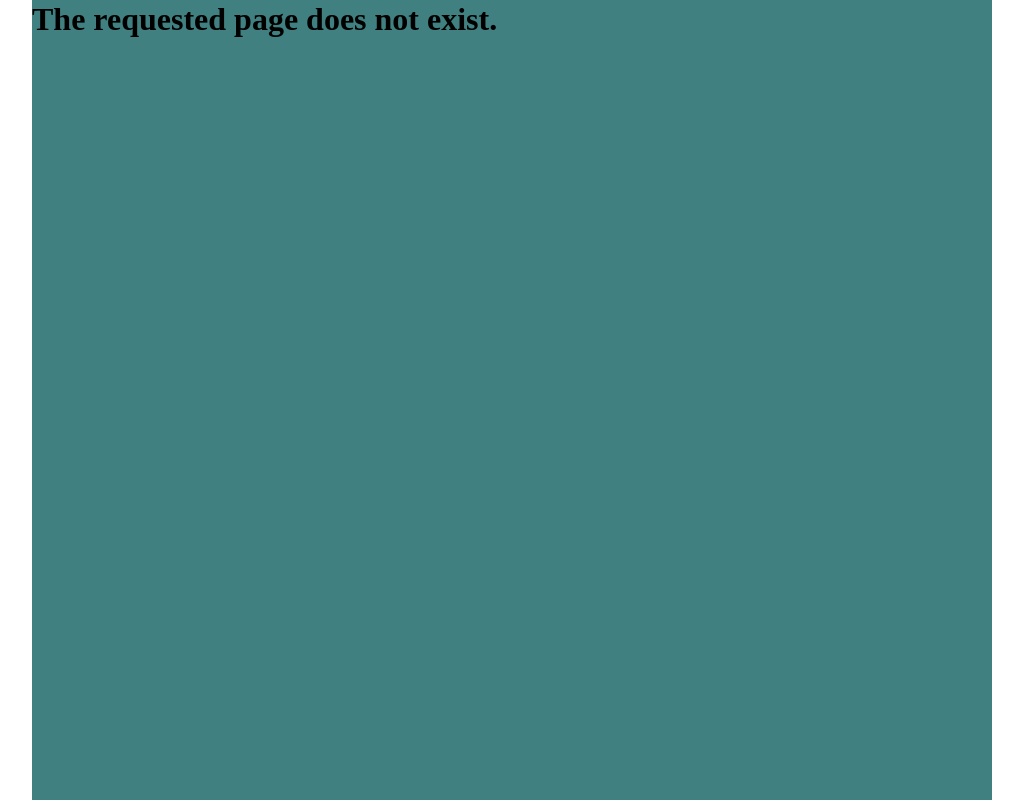
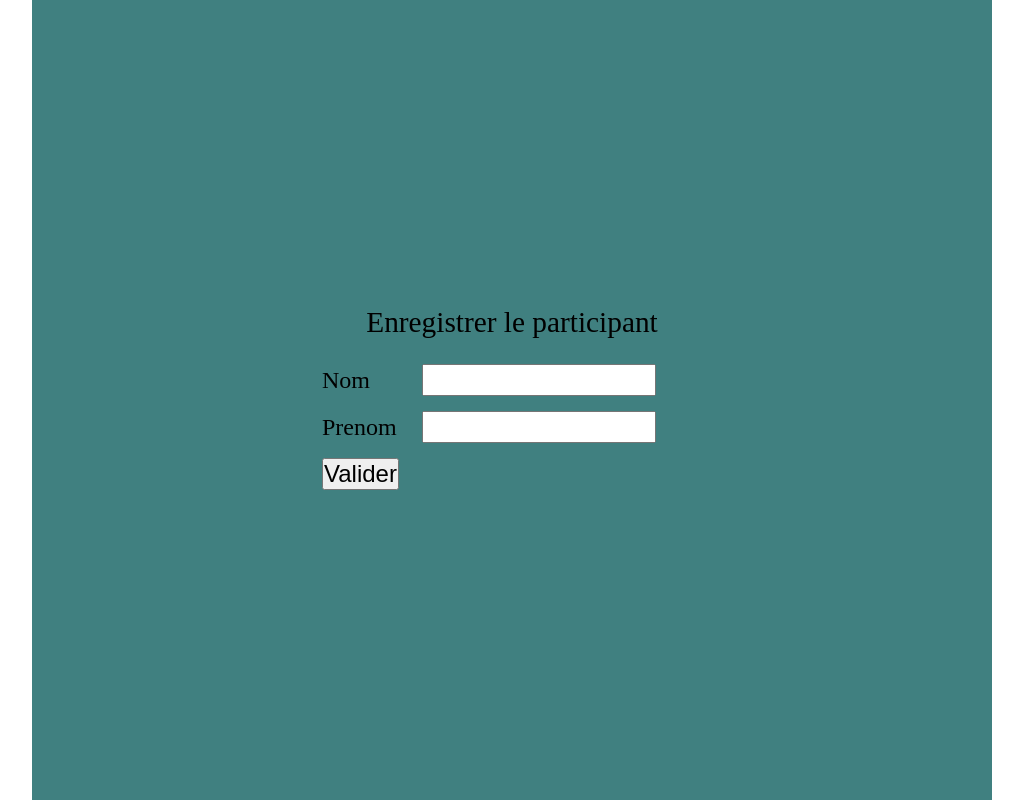
Before and after one commit to blackdogg/congres_v2, a PHP site: page /index.php?r=enregistrer in a window 1280 px wide. Shown: the whole page, without its empty margins (128-1151 px from the left). Run offline with PHP 8.4, Linux system fonts and the light colour scheme.

```diff
--- a/css/style.css
+++ b/css/style.css
@@ -37,22 +37,42 @@ html, body{
 	background: #ff8000;
 }
 
-#scan_form{
+.scan_form{
 	width: 400px;
-	height: 250px;
+	height: 100px;
 	margin: 300px auto 0px;
 	padding: 5px;
 }
 
-#scan_form legend{
+.scan_form legend{
+	text-align: center;
 	font-size: 22pt;
-	width: 35%;
 	margin: 0 auto 25px;
 }
 
-#scan_form input[type=text], input[type=submit]{
+.scan_form input[type=text], input[type=submit]{
 	margin-right: 35px;
 	font-size: 18pt;
+}
+
+.scan_form input[type=text]{
+	width: 230px;
+}
+
+.scan_form label{
+	display: inline-block;
+	font-size: 18pt;
+	width: 100px;
+}
+
+.frm_row{
+	width: 95%;
+	margin: 15px auto;
+}
+
+#response{
+	width: 400px;
+	margin: 15px auto;
 }
 
 .clear{
--- a/pages/enregistrer.php
+++ b/pages/enregistrer.php
@@ -1,3 +1,14 @@
-<form name="add_part" method="post" action="">
+<form class="scan_form" name="add_part" method="post" action="">
+	<legend>Enregistrer le participant</legend>
+	<div class="frm_row"><label for="nom">Nom </label><input type="text" name="nom" id="nom" /></div>
+	<div class="frm_row"><label for="pnom">Prenom </label><input type="text" name="pnom" id="pnom" /></div>
+	<div class="frm_row"><input type="submit" name="valider" id="valider" value="Valider"/></div>
+</form>
 
-</form>
+<?php
+if(isset($_POST['valider'])){
+	$insertParticipant = $db->prepare("INSERT INTO `participant`( `code`, `nom`, `prenom`) VALUES (:code,:nom,:pnom)");
+	$insertParticipant->execute(array('code'=>$_GET['c'],'nom'=>$_POST['nom'],'pnom'=>$_POST['pnom']));
+	safe_redirect("index.php");
+}
+?>
```
Also changed, not shown: index.php (+35 -12 lines), pages/scan.php (+9 -5 lines).
